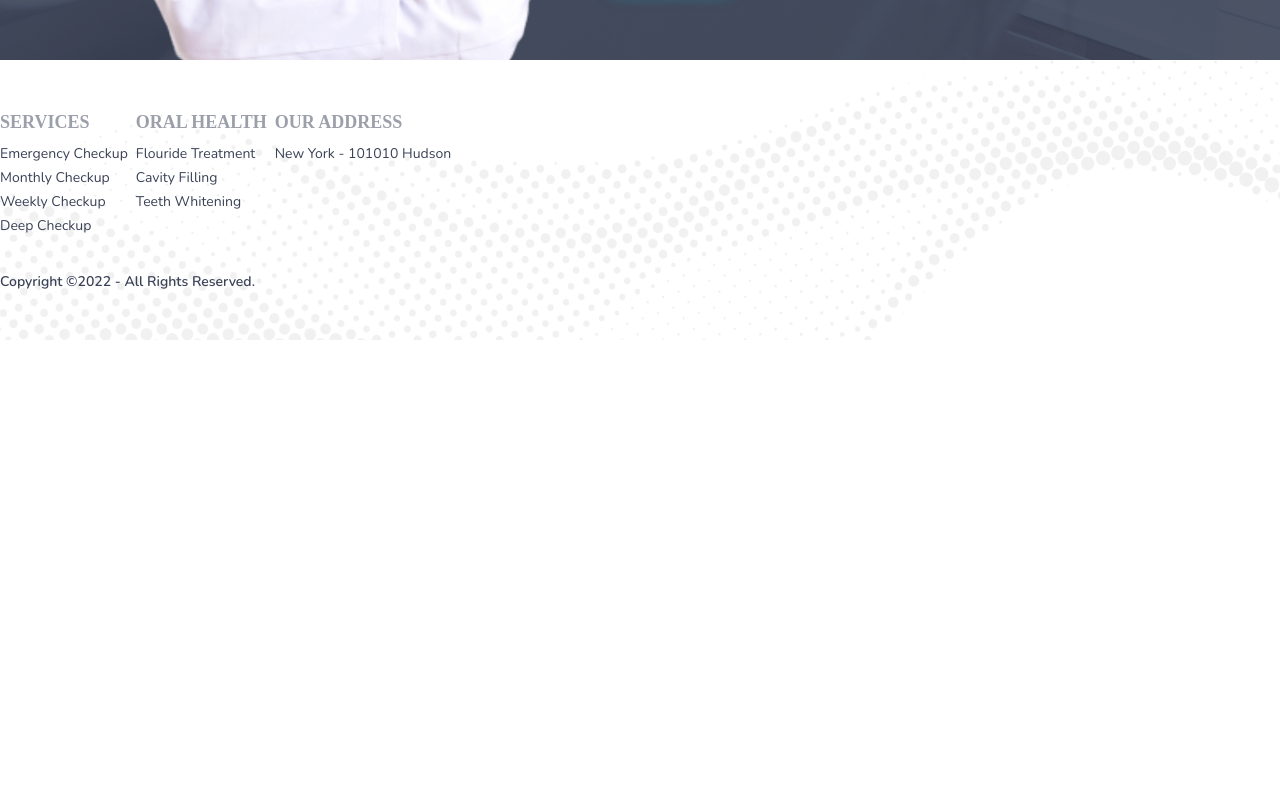
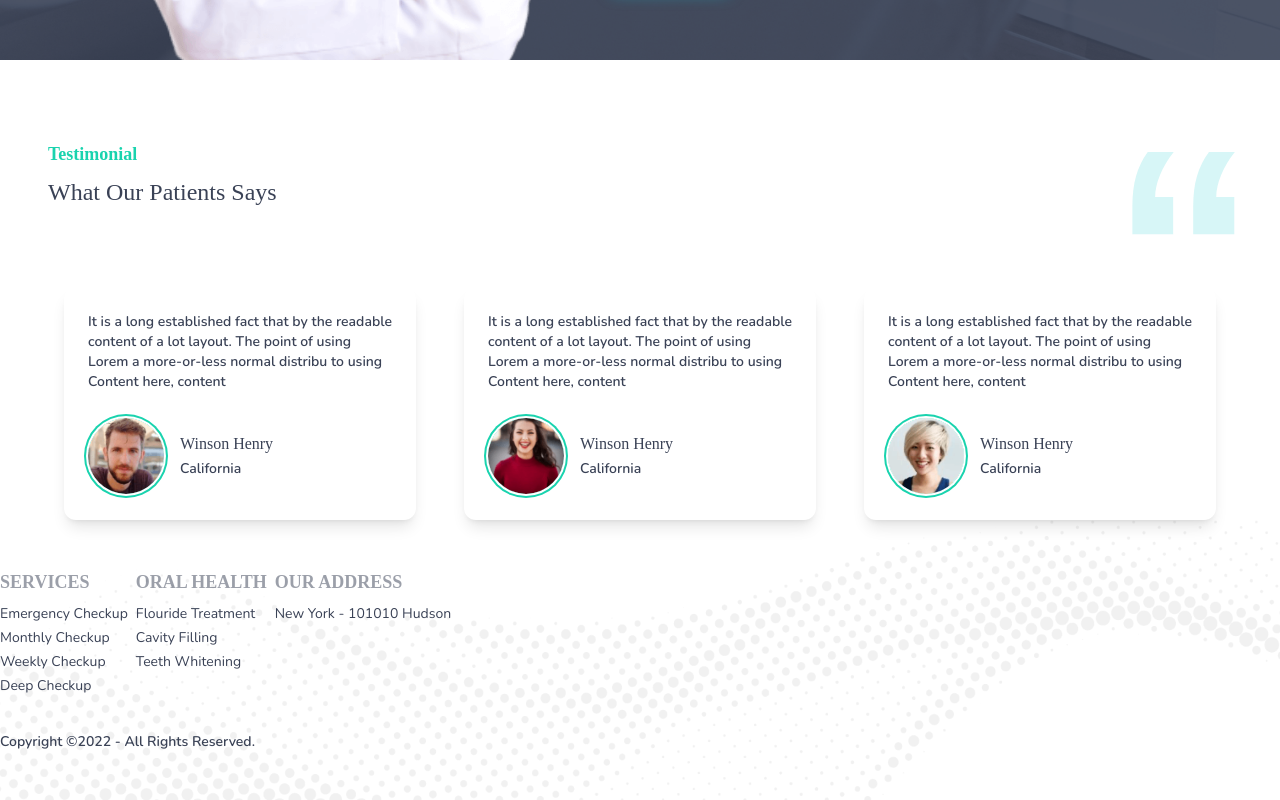
Before and after one commit to genuinestalwart/doctors-portal-client, a React (Create React App) app: page / in a window 1280 px wide. Shown: the part 2415-3215 px from the top of the page. Before the commit the page ends 2755 px from the top, so only its background shows below. Built offline with nearby package versions, Linux system fonts and the light colour scheme; a web font is replaced by a local one.

Commit message:
testimonial section done

```diff
--- /dev/null
+++ b/src/components/Home/Testimonial.js
@@ -0,0 +1,59 @@
+import React from 'react';
+import people1 from '../../assets/images/people1.png';
+import people2 from '../../assets/images/people2.png';
+import people3 from '../../assets/images/people3.png';
+
+const Testimonial = () => {
+    return (
+        <section className="bg-[url('/src/assets/icons/quote.svg')] bg-right-top bg-no-repeat bg-[length:15%_25%] mt-20">
+            <h5 className='font-bold ml-12 text-primary text-lg'>Testimonial</h5>
+            <h3 className='font-medium ml-12 mt-2 mb-20 text-2xl'>What Our Patients Says</h3>
+
+            <div className='gap-12 grid grid-cols-3 px-16'>
+                <div className='gap-6 grid grid-rows-2 p-6 place-content-between rounded-xl shadow-lg'>
+                    <div>
+                        <p className='font-semibold text-sm'>It is a long established fact that by the readable content of a lot layout. The point of using Lorem a more-or-less normal distribu to using Content here, content</p>
+                    </div>
+
+                    <div className='flex items-center'>
+                        <div className='w-1/4'><img className='ring-2 ring-offset-2 ring-primary rounded-full w-full' src={people1} alt="" /></div>
+                        <div className='px-4 w-3/4'>
+                            <h6>Winson Henry</h6>
+                            <span className='font-semibold text-sm'>California</span>
+                        </div>
+                    </div>
+                </div>
+
+                <div className='gap-6 grid grid-rows-2 p-6 place-content-between rounded-xl shadow-lg'>
+                    <div>
+                        <p className='font-semibold text-sm'>It is a long established fact that by the readable content of a lot layout. The point of using Lorem a more-or-less normal distribu to using Content here, content</p>
+                    </div>
+
+                    <div className='flex items-center'>
+                        <div className='w-1/4'><img className='ring-2 ring-offset-2 ring-primary rounded-full w-full' src={people2} alt="" /></div>
+                        <div className='px-4 w-3/4'>
+                            <h6>Winson Henry</h6>
+                            <span className='font-semibold text-sm'>California</span>
+                        </div>
+                    </div>
+                </div>
+
+                <div className='gap-6 grid grid-rows-2 p-6 place-content-between rounded-xl shadow-lg'>
+                    <div>
+                        <p className='font-semibold text-sm'>It is a long established fact that by the readable content of a lot layout. The point of using Lorem a more-or-less normal distribu to using Content here, content</p>
+                    </div>
+
+                    <div className='flex items-center'>
+                        <div className='w-1/4'><img className='ring-2 ring-offset-2 ring-primary rounded-full w-full' src={people3} alt="" /></div>
+                        <div className='px-4 w-3/4'>
+                            <h6>Winson Henry</h6>
+                            <span className='font-semibold text-sm'>California</span>
+                        </div>
+                    </div>
+                </div>
+            </div>
+        </section>
+    );
+};
+
+export default Testimonial;
--- a/src/components/Main/Home.js
+++ b/src/components/Main/Home.js
@@ -3,6 +3,7 @@ import Appointment from '../Home/Appointment';
 import Banner from '../Home/Banner';
 import Services from '../Home/Services';
 import Summary from '../Home/Summary';
+import Testimonial from '../Home/Testimonial';
 import Treatment from '../Home/Treatment';
 
 const Home = () => {
@@ -13,6 +14,7 @@ const Home = () => {
             <Services></Services>
             <Treatment></Treatment>
             <Appointment></Appointment>
+            <Testimonial></Testimonial>
         </div>
     );
 };
```
